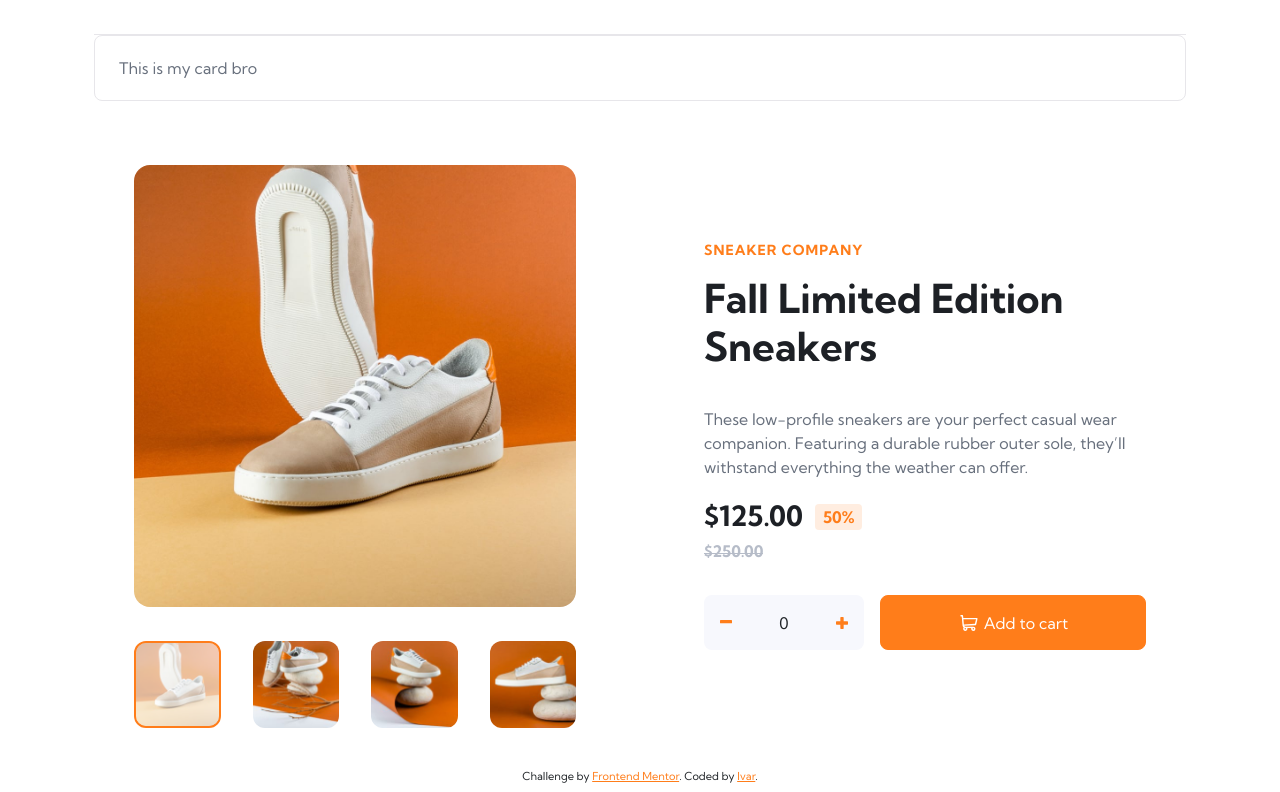
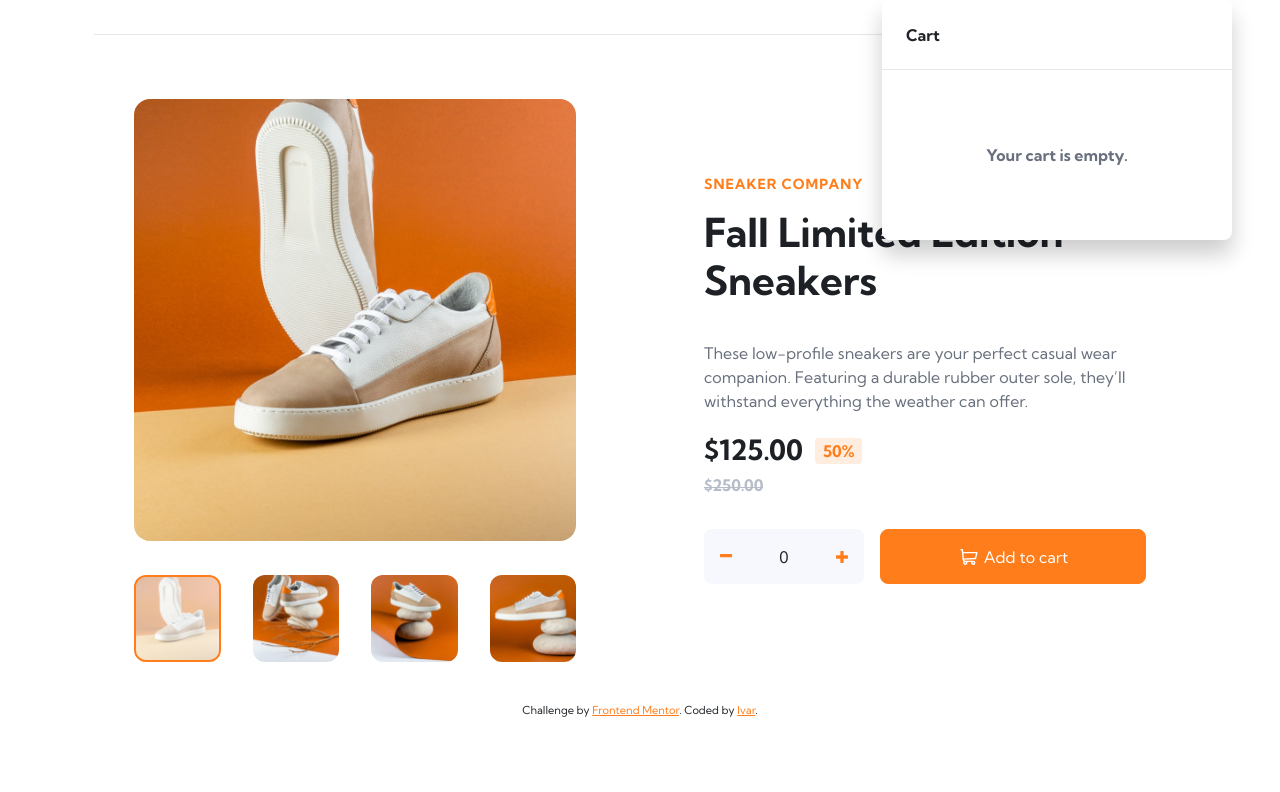
Before and after one commit to Ivar112/E-commerce-product-page, a website: page src/index.html in a window 1280 px wide. Both pictures are taken after a click on the element 1090 px from the left and 50 px from the top of the page. Shown: the part 75-867 px from the top of the page. After the commit the page ends 801 px from the top, so only its background shows below. Drawn offline with nearby package versions, Linux system fonts and the light colour scheme; files that its build step writes are made by us from their sources.

Commit message:
fix: readded js + html to index

```diff
--- a/src/index.html
+++ b/src/index.html
@@ -57,7 +57,7 @@
             </li>
           </ul>
         </div>
-        <div class="cart-icon">
+        <div class="cart-icon" id="cart-icon">
           <svg width="22" height="20" xmlns="http://www.w3.org/2000/svg">
             <path d="M20.925 3.641H3.863L3.61.816A.896.896 0 0 0 2.717 0H.897a.896.896 0 1 0 0 1.792h1l1.031 11.483c.073.828.52 1.726 1.291 2.336C2.83 17.385 4.099 20 6.359 20c1.875 0 3.197-1.87 2.554-3.642h4.905c-.642 1.77.677 3.642 2.555 3.642a2.72 2.72 0 0 0 2.717-2.717 2.72 2.72 0 0 0-2.717-2.717H6.365c-.681 0-1.274-.41-1.53-1.009l14.321-.842a.896.896 0 0 0 .817-.677l1.821-7.283a.897.897 0 0 0-.87-1.114ZM6.358 18.208a.926.926 0 0 1 0-1.85.926.926 0 0 1 0 1.85Zm10.015 0a.926.926 0 0 1 0-1.85.926.926 0 0 1 0 1.85Zm2.021-7.243-13.8.81-.57-6.341h15.753l-1.383 5.53Z" fill="#69707D" fill-rule="nonzero"/>
           </svg>
@@ -65,9 +65,10 @@
         </div>
         <img src="./images/image-avatar.png" alt="user profile picture" class="profile-picture">
       </nav>
-      <div class="card">
+      <div class="card card-shopping-cart empty" id="cart">
+        <div class="card-header">Cart</div>
         <div class="card-body">
-          This is my card bro
+          Your cart is empty.
         </div>
       </div>
     </div>
@@ -177,6 +178,8 @@
     var subtract = document.getElementById("minus");
     var counter = document.getElementById("count");
     var addCart = document.getElementById("add-cart");
+    var cartIcon = document.getElementById("cart-icon");
+    var cart = document.getElementById("cart");
     var iconCounter = document.getElementById("cart-icon-counter"),
     count = 0;
 
@@ -204,6 +207,13 @@
       iconCounter.style.display = 'flex';
       iconCounter.innerHTML = count;
     });
+
+    cartIcon.addEventListener("click", function() {
+      cart.classList.toggle("show");
+    });
+    cartIcon.addEventListener('mousedown', function(e)
+      { e.preventDefault();
+    }, false);
 
     // menu
 
--- a/src/sass/_header.scss
+++ b/src/sass/_header.scss
@@ -35,7 +35,6 @@
             padding: $grid-gutter-width * .5;
             transform: translateX(-100%);
             transition: $transition-base;
-
             .menu-open & {
                 transform: translateX(0);
             }
```
